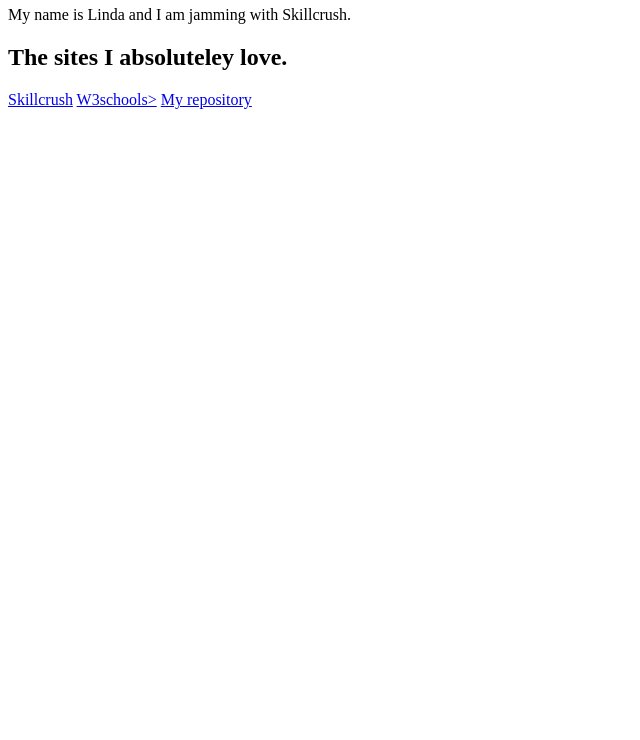
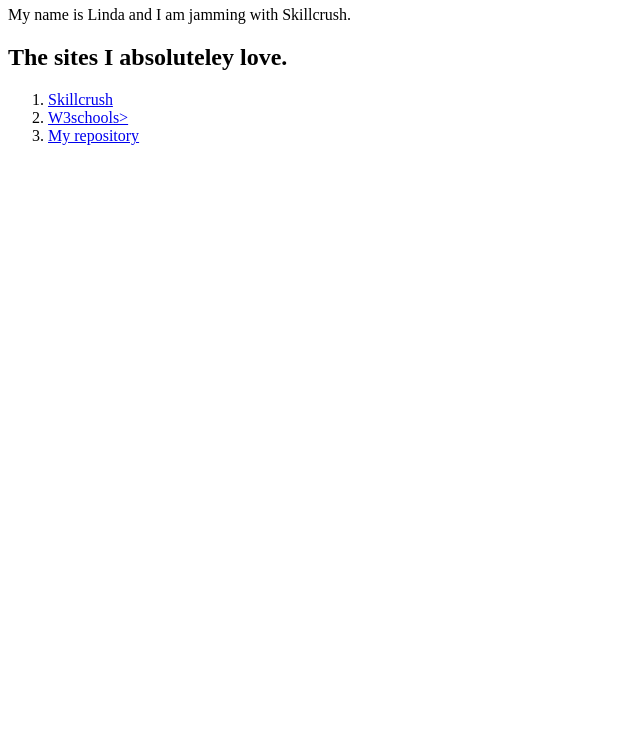
Before and after one commit to fleeree2013/fleeree2013.github.io, a plain HTML site: page index.html in a window 1280 px wide. Shown: the part 60-800 px from the top of the page, without its empty margins (0-640 px from the left). Drawn offline with Linux system fonts and the light colour scheme.

Commit message:
hopefully final changes

```diff
--- a/index.html
+++ b/index.html
@@ -3,6 +3,8 @@
 <p>My name is Linda and I am jamming with Skillcrush.</p>
 
 <h2>The sites I absoluteley love.</h2>
-	<a href="http://www.skillcrush.com"> Skillcrush</a>
-	<a href="http://www.w3schools.com"> W3schools></a>
-	<a href="https://github.com/fleeree2013/fleeree2013.github.io"> My repository</a>
+	<ol>
+	<li><a href="http://www.skillcrush.com"> Skillcrush</a></li>
+	<li><a href="http://www.w3schools.com"> W3schools></a></li>
+	<li><a href="https://github.com/fleeree2013/fleeree2013.github.io"> My repository</a></li>
+	</ol>
```
